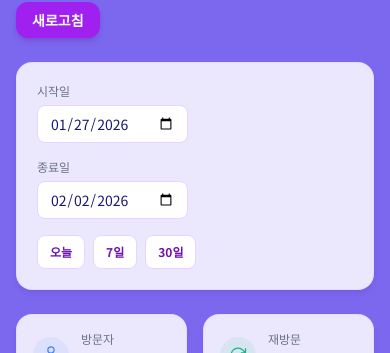
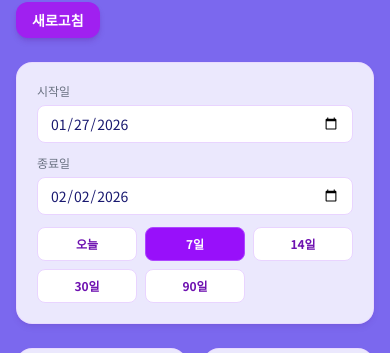
Before and after one commit to ReverserofCode/witchs-cauldron, a Next.js app in the folder frontend/: page /admin/analytics in a window 390 px wide. Shown: the part 162-515 px from the top of the page. Built offline with nearby package versions, Linux system fonts and the light colour scheme; no server answers; the database is empty.

Commit message:
feat(analytics-ui): improve mobile filter usability and loading stability

```diff
--- a/frontend/app/admin/analytics/page.tsx
+++ b/frontend/app/admin/analytics/page.tsx
@@ -515,6 +515,7 @@ export default function AnalyticsPage() {
   const [error, setError] = useState<string | null>(null);
   const [isLoading, setIsLoading] = useState(false);
   const [reloadToken, setReloadToken] = useState(0);
+  const [activePreset, setActivePreset] = useState<number | null>(7);
 
   useEffect(() => {
     if (from > to) {
@@ -589,6 +590,7 @@ export default function AnalyticsPage() {
     const nextFrom = formatDateInput(shiftUTCDate(today, -(days - 1)));
     setFrom(nextFrom);
     setTo(nextTo);
+    setActivePreset(days);
   };
 
   const stats = [
@@ -668,26 +670,13 @@ export default function AnalyticsPage() {
           <button
             type="button"
             onClick={() => setReloadToken((prev) => prev + 1)}
-            className="self-start rounded-xl bg-[rgb(var(--moing-primary))] px-4 py-2 text-sm font-semibold text-white shadow-md shadow-purple-900/20 transition hover:brightness-105 sm:self-auto"
+            disabled={isLoading}
+            className="self-start rounded-xl bg-[rgb(var(--moing-primary))] px-4 py-2 text-sm font-semibold text-white shadow-md shadow-purple-900/20 transition hover:brightness-105 disabled:cursor-not-allowed disabled:opacity-70 sm:self-auto"
           >
-            새로고침
+            {isLoading ? '불러오는 중...' : '새로고침'}
           </button>
         </div>
 
-        {/* Loading banner */}
-        {isLoading && (
-          <div className="flex items-center gap-3 rounded-xl border border-purple-200 bg-purple-50/90 px-4 py-3 text-sm font-medium text-purple-700">
-            <svg className="h-5 w-5 animate-spin" fill="none" viewBox="0 0 24 24">
-              <circle className="opacity-25" cx="12" cy="12" r="10" stroke="currentColor" strokeWidth="4" />
-              <path
-                className="opacity-75"
-                fill="currentColor"
-                d="M4 12a8 8 0 018-8V0C5.373 0 0 5.373 0 12h4zm2 5.291A7.962 7.962 0 014 12H0c0 3.042 1.135 5.824 3 7.938l3-2.647z"
-              />
-            </svg>
-            통계 데이터를 불러오는 중...
-          </div>
-        )}
 
         {/* Error banner */}
         {error && (
@@ -715,16 +704,17 @@ export default function AnalyticsPage() {
 
         {/* Date picker */}
         <section className="rounded-2xl border border-purple-200/70 bg-white/85 p-5 shadow-md shadow-purple-900/10 backdrop-blur">
-          <div className="flex flex-wrap items-end gap-4">
+          <div className="flex flex-col gap-3 sm:flex-row sm:flex-wrap sm:items-end sm:gap-4">
             <div className="flex flex-col gap-1.5">
               <label className="text-xs font-medium text-gray-500">시작일</label>
               <input
                 type="date"
-                className="rounded-lg border border-purple-200 bg-white px-3 py-2 text-sm"
+                className="w-full rounded-lg border border-purple-200 bg-white px-3 py-2 text-sm sm:w-auto"
                 value={from}
                 onChange={(e) => {
                   const value = e.target.value;
                   setFrom(value);
+                  setActivePreset(null);
                   if (value > to) setTo(value);
                 }}
               />
@@ -733,30 +723,40 @@ export default function AnalyticsPage() {
               <label className="text-xs font-medium text-gray-500">종료일</label>
               <input
                 type="date"
-                className="rounded-lg border border-purple-200 bg-white px-3 py-2 text-sm"
+                className="w-full rounded-lg border border-purple-200 bg-white px-3 py-2 text-sm sm:w-auto"
                 value={to}
                 onChange={(e) => {
                   const value = e.target.value;
                   setTo(value);
+                  setActivePreset(null);
                   if (value < from) setFrom(value);
                 }}
               />
             </div>
-            <div className="flex flex-wrap gap-2">
+            <div className="grid w-full grid-cols-3 gap-2 sm:flex sm:w-auto sm:flex-wrap">
               {[
                 { label: "오늘", days: 1 },
                 { label: "7일", days: 7 },
+                { label: "14일", days: 14 },
                 { label: "30일", days: 30 },
-              ].map((preset) => (
+                { label: "90일", days: 90 },
+              ].map((preset) => {
+                const active = activePreset === preset.days;
+                return (
                   <button
                     key={preset.label}
                     type="button"
                     onClick={() => handlePreset(preset.days)}
-                  className="rounded-lg border border-purple-200 bg-white px-3 py-2 text-xs font-semibold text-purple-800 transition hover:bg-purple-50"
+                    className={`rounded-lg border px-3 py-2 text-xs font-semibold transition focus-visible:outline-none focus-visible:ring-2 focus-visible:ring-purple-500/70 focus-visible:ring-offset-2 focus-visible:ring-offset-white ${
+                      active
+                        ? "border-purple-500 bg-purple-600 text-white"
+                        : "border-purple-200 bg-white text-purple-800 hover:bg-purple-50"
+                    }`}
                   >
                     {preset.label}
                   </button>
-              ))}
+                );
+              })}
             </div>
           </div>
         </section>
```
Lines whose indentation alone changed are shown as unchanged.
